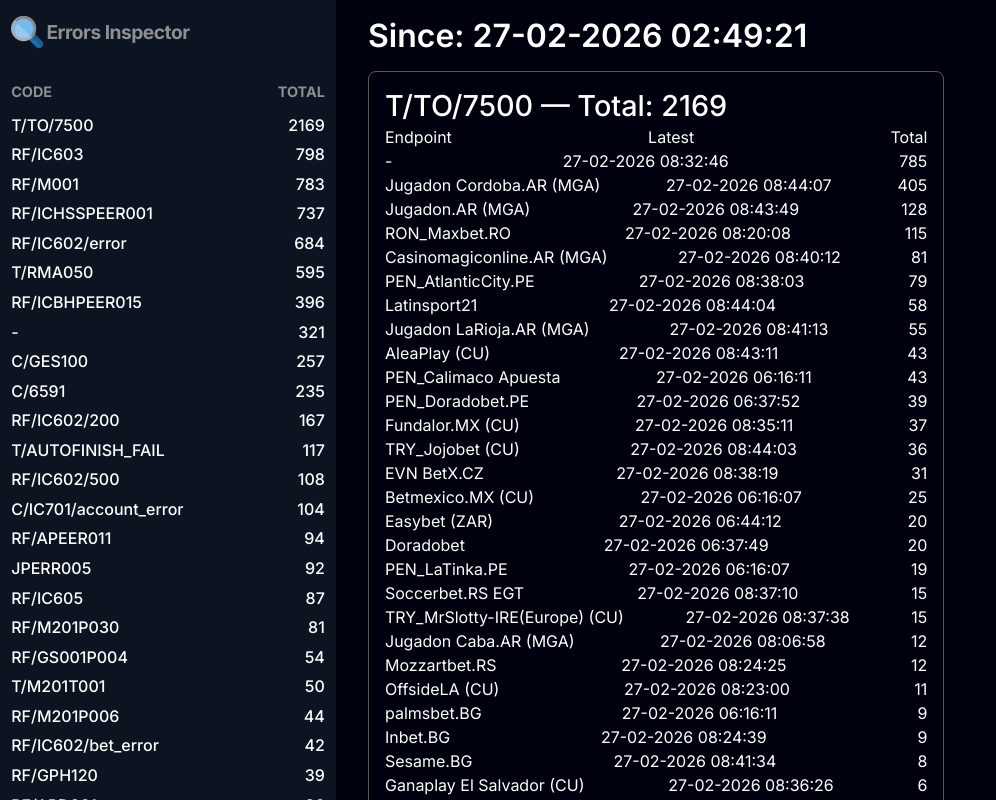
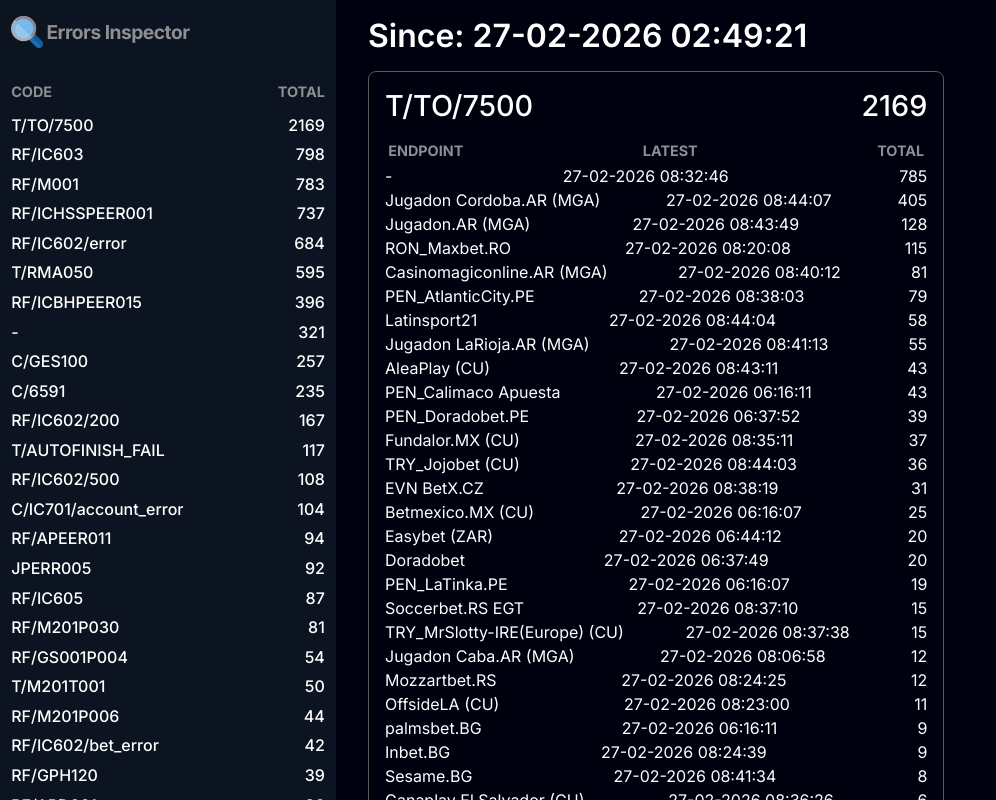
Before and after one commit to dimitarraychev/errors-inspector, a React (Vite) app: page / in a window 1280 px wide. Shown: the top 800 px of the page, without its empty margins (0-996 px from the left). Built offline with nearby package versions, Linux system fonts and the light colour scheme.

Commit message:
some view fixes

```diff
--- a/src/components/ReportsViewer/ReportsViewer.css
+++ b/src/components/ReportsViewer/ReportsViewer.css
@@ -2,6 +2,24 @@
   padding: 1rem;
   color: white;
   margin-left: 22rem;
+}
+
+.reports-container h4 {
+  display: flex;
+  justify-content: space-between;
+  margin-bottom: 1rem;
+}
+
+.report-header {
+  display: flex;
+  justify-content: space-between;
+  font-size: 0.9rem;
+  padding: 0.2rem;
+  margin-bottom: 0.5rem;
+  font-weight: 700;
+  text-transform: uppercase;
+  cursor: default;
+  color: var(--dark-gray);
 }
 
 .report-item {
@@ -11,7 +29,8 @@
   padding: 1rem;
 }
 
-.report-text, .report-header {
+.report-text,
+.report-header {
   margin: 0.25rem 0;
   display: flex;
   justify-content: space-between;
--- a/src/components/ReportsViewer/ReportsViewer.tsx
+++ b/src/components/ReportsViewer/ReportsViewer.tsx
@@ -14,7 +14,8 @@
       {sortedReports.map((report: ReportItem) => (
         <div className="report-item" key={report.code}>
           <h4>
-            {report.code} — Total: {report.total}
+            <span>{report.code}</span>
+            <span>{report.total}</span>
           </h4>
 
           <ul>
```
